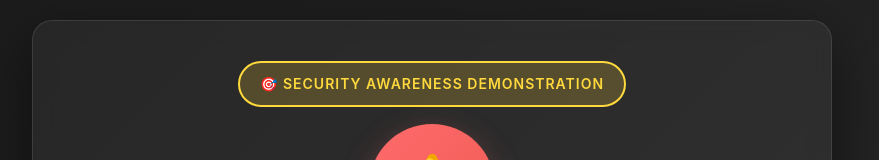
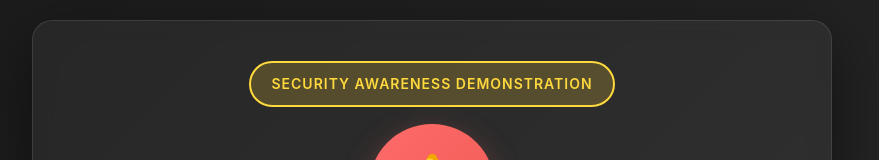
Before and after one commit to johnpstratton/gotcha, a plain HTML site: page index.html in a window 1280 px wide. Shown: the top 160 px of the page, without its empty margins (208-1087 px from the left). Drawn offline with Linux system fonts and the light colour scheme.

Commit message:
Update index.html

```diff
--- a/index.html
+++ b/index.html
@@ -211,7 +211,7 @@
 </head>
 <body>
     <div class="container">
-        <div class="demo-badge">🎯 Security Awareness Demonstration</div>
+        <div class="demo-badge">Security Awareness Demonstration</div>
 
         <div class="warning-icon">⚠️</div>
 
```
